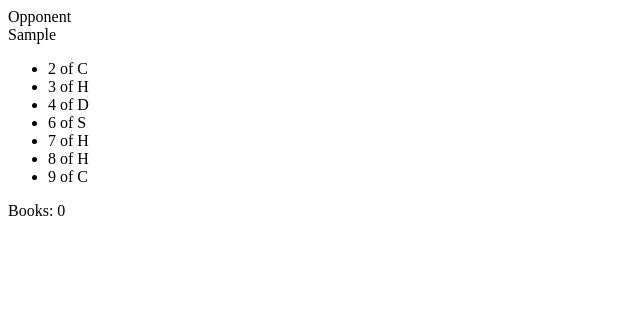
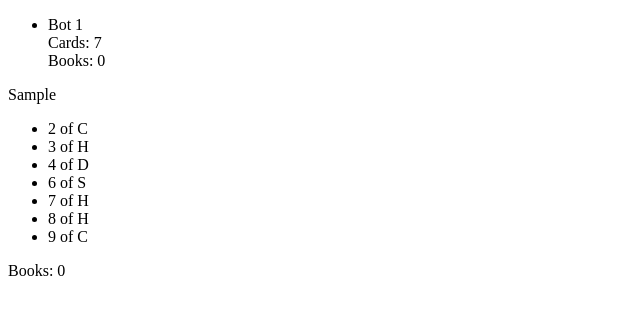
Before and after one commit to lapeterson01/js_go_fish, a plain HTML site: page index.html in a window 1280 px wide. Both pictures are taken after typing "Sample" into the empty fields and a click on the input "Login". Shown: the whole page, without its empty margins (0-640 px from the left). Drawn offline with Linux system fonts and the light colour scheme.

Commit message:
added opponent view

```diff
--- a/index.html
+++ b/index.html
@@ -18,6 +18,7 @@
   <script src="src/Game.js"></script>
   <script src="src/LoginView.js"></script>
   <script src="src/GameView.js"></script>
+  <script src="src/OpponentView.js"></script>
   <script src="src/PlayerView.js"></script>
   <script src="src/CardView.js"></script>
   <script src="src/GoFishController.js"></script>
--- a/src/GameView.js
+++ b/src/GameView.js
@@ -7,24 +7,40 @@ class GameView {
     return this._game
   }
 
-  player() {
+  allOpponents() {
+    return this.game().playerList().allPlayersExcept(this.game().humanPlayer().name())
+  }
+
+  opponentElement() {
+    return document.getElementById('opponentList')
+  }
+
+  playerElement() {
     return document.getElementById('player')
   }
 
   draw(container) {
     const gameMarkup = `
       <div class="game">
-        <div id="opponent">Opponent</div>
+        <div id="opponent">
+          <ul id="opponentList"></ul>
+        </div>
         <div id="player"></div>
       </div>
     `
 
     container.innerHTML = gameMarkup
+    this._drawOpponent()
     this._drawPlayer()
+  }
+
+  _drawOpponent() {
+    const view = new OpponentView(this.allOpponents())
+    view.draw(this.opponentElement())
   }
 
   _drawPlayer() {
     const view = new PlayerView(this.game().humanPlayer())
-    view.draw(this.player())
+    view.draw(this.playerElement())
   }
 }
--- /dev/null
+++ b/src/OpponentView.js
@@ -0,0 +1,24 @@
+class OpponentView {
+  constructor (opponents) {
+    this._opponents = opponents
+  }
+
+  opponents() {
+    return this._opponents
+  }
+
+  draw(container) {
+    container.innerHTML = ''
+    this.opponents().forEach((opponent) => {
+      const opponentMarkup = `
+        <div>${opponent.name()}</div>
+        <div>Cards: ${opponent.countHand()}</div>
+        <div>Books: ${opponent.books()}</div>
+      `
+
+      const element = document.createElement('li')
+      element.innerHTML = opponentMarkup
+      container.appendChild(element)
+    })
+  }
+}
--- a/src/PlayerList.js
+++ b/src/PlayerList.js
@@ -11,6 +11,12 @@ class PlayerList {
   playerByName(playerName) {
     return this.players().find((player) => {
       return player.name() == playerName
+    })
+  }
+
+  allPlayersExcept(playerName) {
+    return this.players().filter((player) => {
+      return player.name() != playerName
     })
   }
 
```
Also changed, not shown: spec/PlayerListSpec.js (+10 -4 lines).
